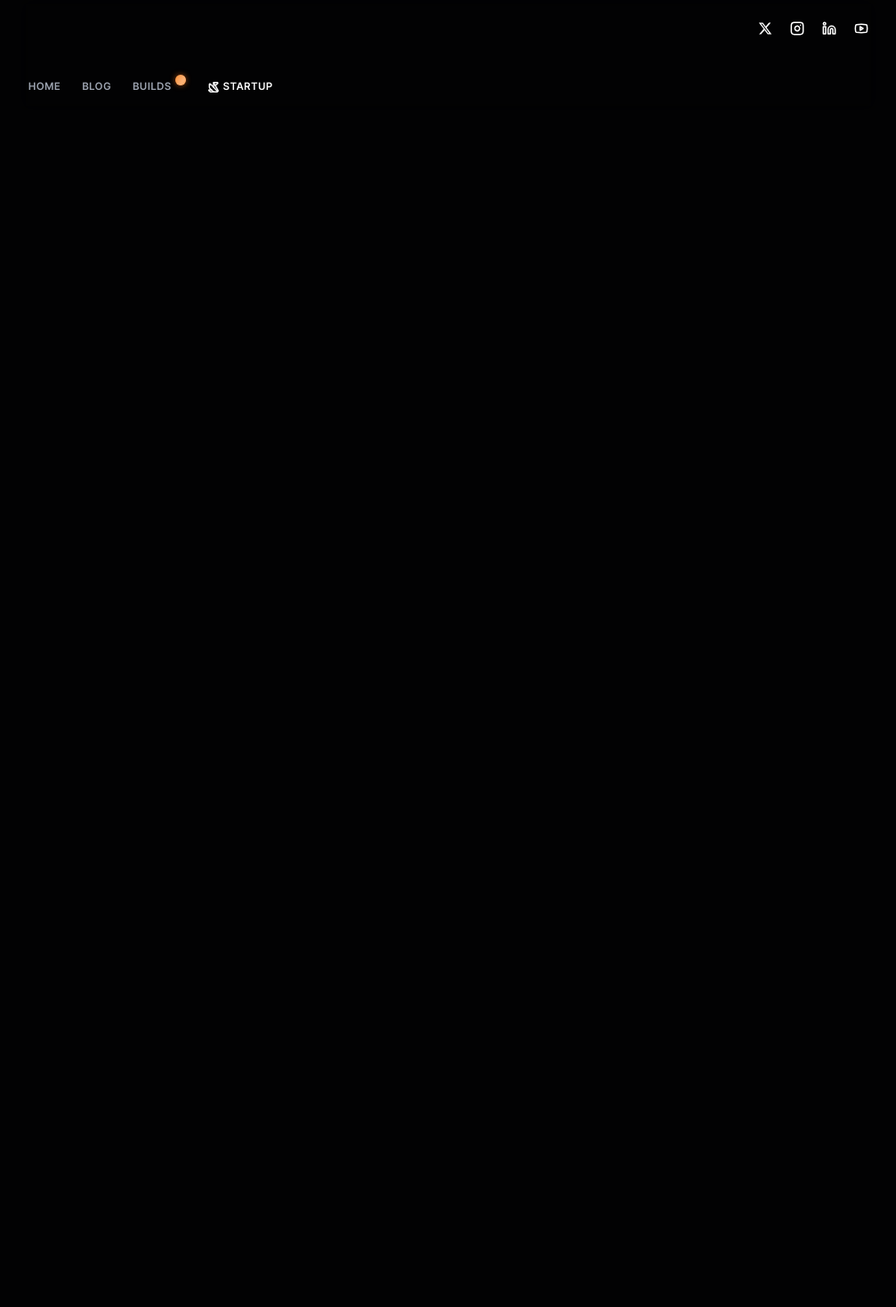
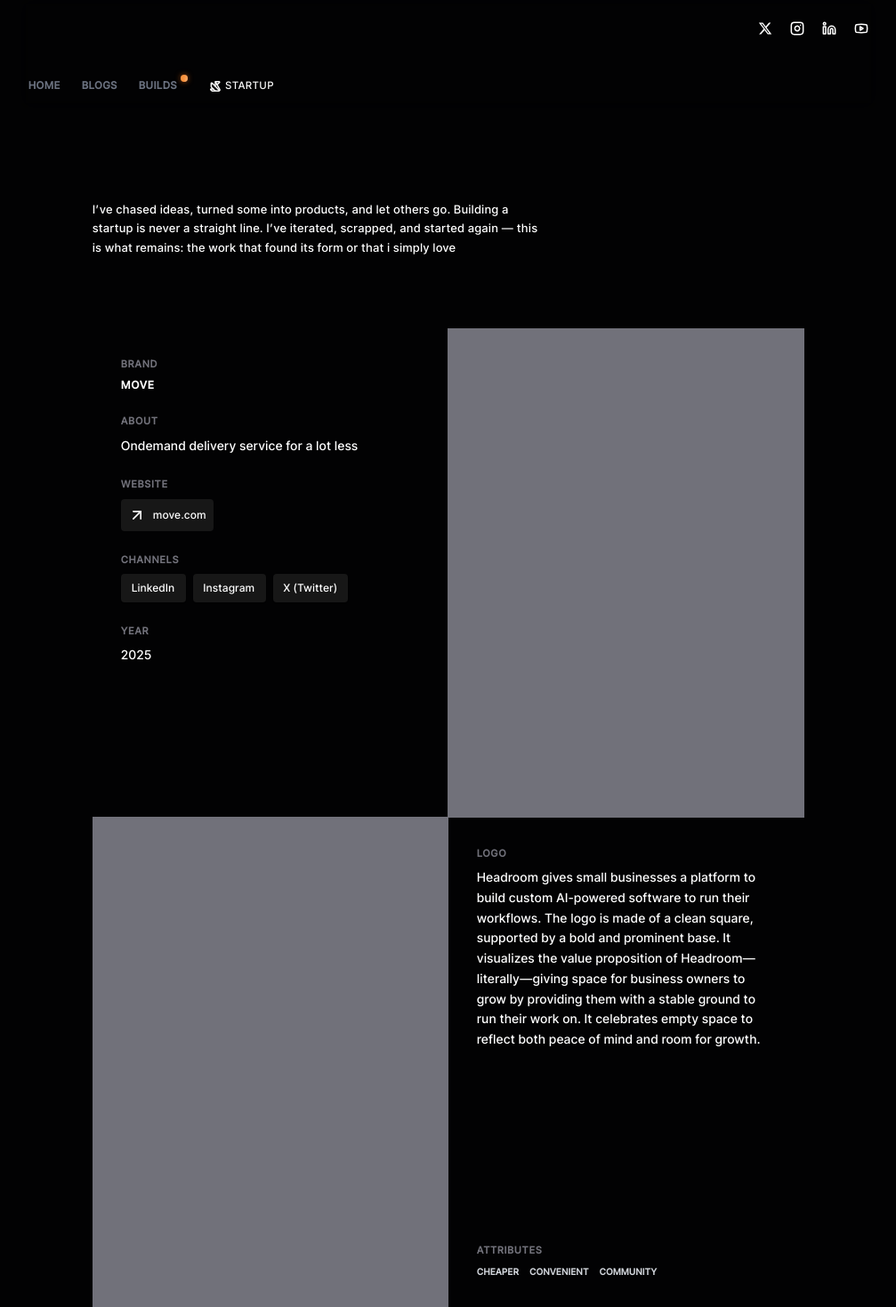
Before and after one commit to edem8/edem, a Next.js app: page /startup in a window 1280 px wide. Shown: the whole page at 89% size, without its empty margins (136-1143 px from the left). Before the commit the page ends 800 px from the top, so only its background shows below. Built offline with nearby package versions, Linux system fonts and the light colour scheme.

Commit message:
feat: startup ui

```diff
--- a/src/app/(root)/startup/page.tsx
+++ b/src/app/(root)/startup/page.tsx
@@ -1,10 +1,130 @@
-import React from "react";
+"use client";
 
-export default function Startup() {
+import { ArrowUpRight, ArrowLeft } from "lucide-react";
+import { Button } from "@/components/ui/button";
+
+export default function StartUp() {
   return (
-    <div className=" h-full p-8 grid grid-cols-5 grid-rows-2">
+    <div className="flex flex-col flex-1 overflow-hidden px-20 text-[11px] tracking-wider">
+      {/* Main Content */}
+      <div className="flex-1 overflow-y-auto space-y-0 mt-8">
+        <section className="py-12  border-muted-foreground max-w-lg mb-8">
+          <p className="text-[13px] leading-relaxed text-foreground tracking-wider">
+            I’ve chased ideas, turned some into products, and let others go.
+            Building a startup is never a straight line. I’ve iterated,
+            scrapped, and started again — this is what remains: the work that
+            found its form or that i simply love
+          </p>
+        </section>
 
+        {/*  R1 */}
+        <div className="grid grid-cols-2 border-b border-muted-foreground min-h-[550px]  ">
+          {/* Left Column */}
+          <div className="flex flex-col justify-between p-8  border-r border-muted-foreground">
+            <div className="space-y-6">
+              <Section title="BRAND">
+                <p className="text-xs font-semibold tracking-widest text-foreground">
+                  MOVE
+                </p>
+              </Section>
 
+              <Section title="ABOUT">
+                <p className="text-sm leading-relaxed text-foreground">
+                  Ondemand delivery service for a lot less
+                </p>
+              </Section>
+
+              <Section title="WEBSITE">
+                <a
+                  href="#"
+                  className="inline-flex items-center gap-2 p-2 text-xs rounded bg-background text-foreground hover:text-primary transition-colors"
+                >
+                  <ArrowUpRight className="w-5 h-5" strokeWidth={1.9} />
+                  move.com
+                </a>
+              </Section>
+
+              <Section title="CHANNELS">
+                <div className="flex gap-2">
+                  {["LinkedIn", "Instagram", "X (Twitter)"].map((ch) => (
+                    <Button
+                      key={ch}
+                      variant="outline"
+                      size="sm"
+                      className="bg-background hover:bg-background/80 border-none rounded"
+                    >
+                      {ch}
+                    </Button>
+                  ))}
+                </div>
+              </Section>
+
+              <Section title="YEAR">
+                <p className="text-sm text-foreground">2025</p>
+              </Section>
+            </div>
+          </div>
+
+          {/* Right Column */}
+          <div className="flex items-center justify-center bg-secondary">
+            <div className="w-full h-full bg-muted-foreground" />
+          </div>
+        </div>
+
+        {/*  R2  */}
+        <div className="grid grid-cols-2 min-h-[550px]">
+          {/* Left Column */}
+          <div className="flex items-center justify-center border-r border-muted-foreground bg-secondary">
+            <div className="w-full h-full bg-muted-foreground" />
+          </div>
+
+          {/* Right Column */}
+          <div className="flex flex-col justify-between p-8">
+            {/* Top Content */}
+            <div className="space-y-4">
+              <Section title="LOGO">
+                <p className="text-sm leading-relaxed text-foreground">
+                  Headroom gives small businesses a platform to build custom
+                  AI-powered software to run their workflows. The logo is made
+                  of a clean square, supported by a bold and prominent base. It
+                  visualizes the value proposition of Headroom—literally—giving
+                  space for business owners to grow by providing them with a
+                  stable ground to run their work on. It celebrates empty space
+                  to reflect both peace of mind and room for growth.
+                </p>
+              </Section>
+            </div>
+
+            {/* Attributes  */}
+            <div className="mt-8">
+              <Section title="ATTRIBUTES">
+                <div className="flex flex-wrap gap-3 text-gray-300 font-semibold tracking-wider text-[10px]">
+                  <span>CHEAPER</span>
+                  <span>CONVENIENT</span>
+                  <span>COMMUNITY</span>
+                </div>
+              </Section>
+            </div>
+          </div>
+        </div>
+      </div>
     </div>
   );
 }
+
+function Section({
+  title,
+  children,
+}: {
+  title: string;
+  children: React.ReactNode;
+}) {
+  return (
+    <div>
+      <p className="mb-2 text-[11px] font-semibold tracking-widest text-muted-foreground">
+        {title}
+      </p>
+      {children}
+    </div>
+  );
+}
--- a/src/app/layout.tsx
+++ b/src/app/layout.tsx
@@ -1,12 +1,12 @@
 import type { Metadata } from "next";
 import { Inter_Tight } from "next/font/google";
 import "../styles/globals.css";
-import "../styles/shimmer.css"
+import "../styles/shimmer.css";
 import Header from "@/components/layout/header";
 
 const inter = Inter_Tight({
   subsets: ["latin"],
-  weight: ["600"],
+  weight: ["500"],
 });
 
 export const metadata: Metadata = {
--- a/src/components/layout/header.tsx
+++ b/src/components/layout/header.tsx
@@ -16,7 +16,7 @@
 
 const navItems = [
   { name: "HOME", href: "/", icon: Home },
-  { name: "BLOG", href: "/blog", icon: BookOpen },
+  { name: "BLOGS", href: "/blog", icon: BookOpen },
   { name: "BUILDS", href: "/builds", icon: Hammer },
   { name: "STARTUP", href: "/startup", icon: Origami },
 ];
@@ -24,7 +24,7 @@
 export default function Header() {
   const pathname = usePathname();
   return (
-    <div className="  w-full flex flex-col bg-transparent space-y-8 sm:space-y-9 xl:space-y-10 tracking-wider  backdrop-blur py-4 ">
+    <div className="  w-full flex flex-col bg-transparent space-y-8 sm:space-y-9 xl:space-y-10 tracking-wider  backdrop-blur py-4 mb-6 ">
       <div className=" flex items-center justify-between  ">
         <div className="flex items-center space-x-0 text-[11px] font-medium px-2"></div>
 
@@ -71,14 +71,14 @@
               href={href}
               className={`flex items-center gap-1 cursor-pointer transition-colors ${
                 isActive
-                  ? "text-primary-foreground font-semibold"
-                  : "text-gray-400 hover:text-gray-500"
+                  ? "text-primary-foreground "
+                  : "text-gray-500 font-semibold hover:text-gray-400"
               }`}
             >
               {isActive && <Icon size={14} strokeWidth={2.5} />}
               <span>{name}</span>
               {name == "BUILDS" && (
-                <sup className="relative inline-block w-3 h-3 mb-2 rounded-full bg-orange-400 overflow-hidden shadow-[0_0_6px_rgba(249,115,22,0.6)]">
+                <sup className="relative inline-block w-2 h-2 mb-2 rounded-full bg-orange-400 overflow-hidden shadow-[0_0_6px_rgba(249,115,22,0.6)]">
                   <span
                     className="absolute inset-0 bg-[linear-gradient(120deg,transparent_0%,rgba(255,255,255,0.3)_40%,transparent_70%)]
                  bg-[length:200%_100%] animate-shimmer"
```
